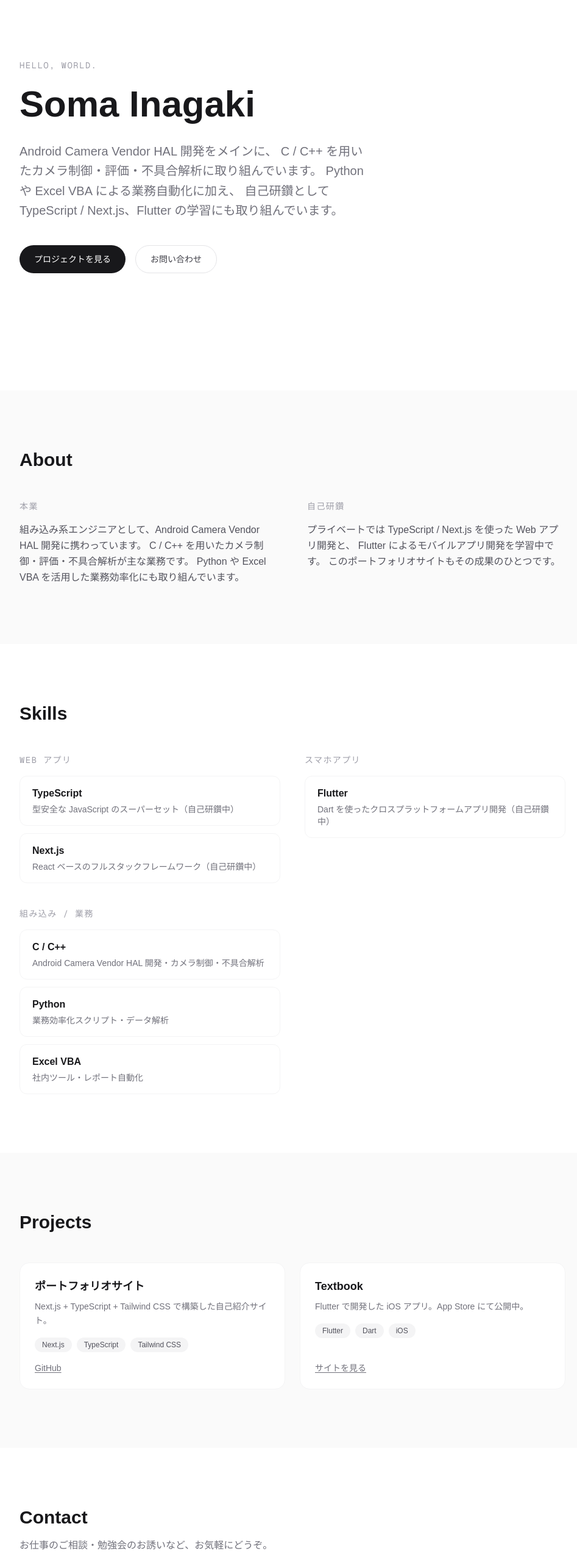
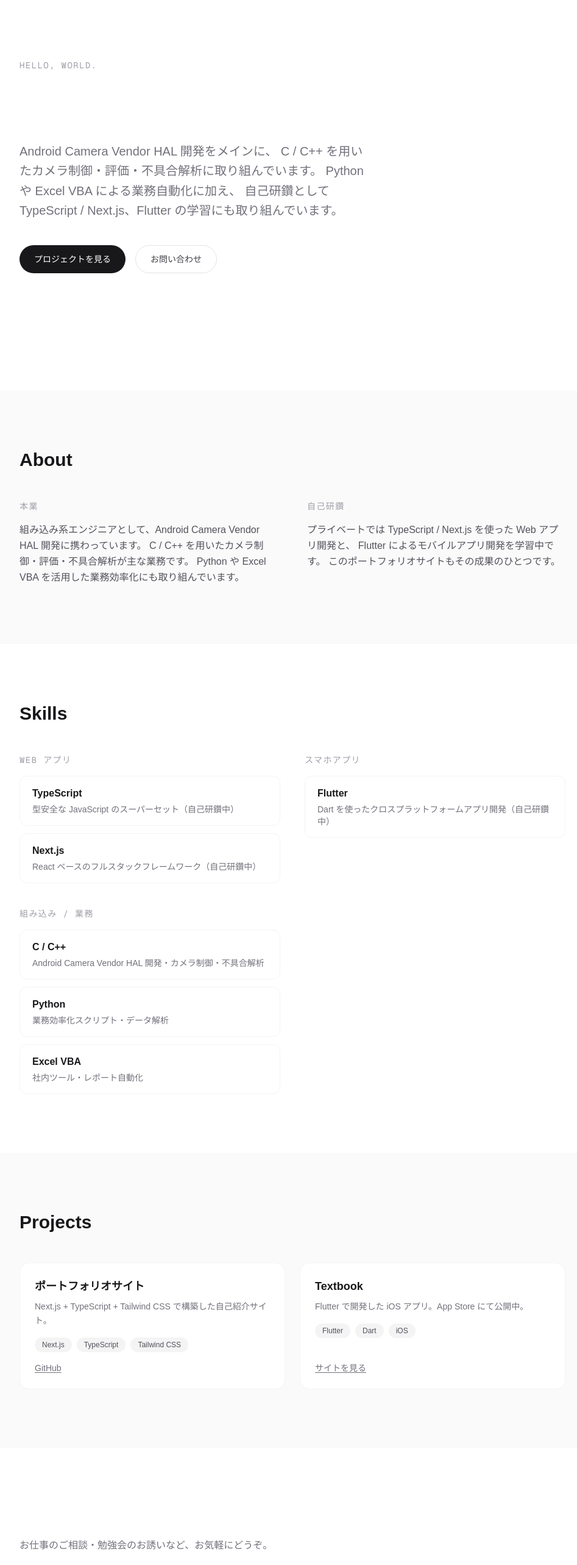
Before and after one commit to soma0822/portfolio, a Next.js app: page / in a window 1280 px wide. Shown: the part 160-2726 px from the top of the page at 61% size, without its empty margins (160-1107 px from the left). Built offline with nearby package versions, Linux system fonts and the light colour scheme.

Commit message:
fix: change h1 and contact heading to white for dark background

```diff
--- a/src/components/Contact.tsx
+++ b/src/components/Contact.tsx
@@ -9,7 +9,7 @@ export default function Contact({ info }: ContactProps) {
   return (
     <section id="contact" className="py-24 px-6">
       <div className="max-w-4xl mx-auto">
-        <h2 className="text-3xl font-bold text-zinc-900 mb-4">Contact</h2>
+        <h2 className="text-3xl font-bold text-white mb-4">Contact</h2>
         <p className="text-zinc-500 mb-10">
           お仕事のご相談・勉強会のお誘いなど、お気軽にどうぞ。
         </p>
--- a/src/components/Hero.tsx
+++ b/src/components/Hero.tsx
@@ -12,7 +12,7 @@ export default function Hero() {
         <p className="text-sm font-mono text-zinc-400 mb-4 tracking-widest uppercase">
           Hello, world.
         </p>
-        <h1 className="text-5xl sm:text-6xl font-bold text-zinc-900 leading-tight mb-6">
+        <h1 className="text-5xl sm:text-6xl font-bold text-white leading-tight mb-6">
           Soma Inagaki
         </h1>
         <p className="text-xl text-zinc-500 max-w-xl leading-relaxed mb-10">
```
